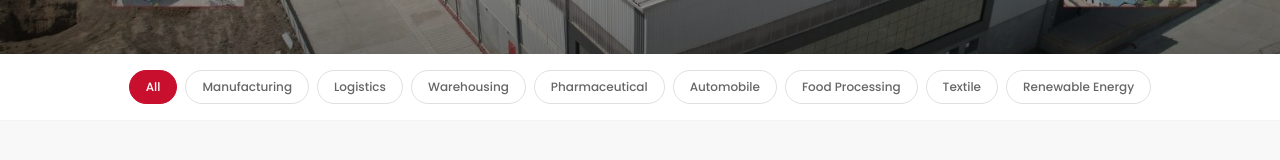
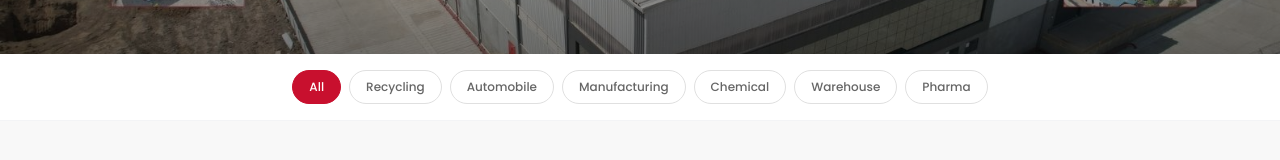
Before and after one commit to Aatul151/kes-website, a React (Vite) app: page /projects in a window 1280 px wide. Both pictures are taken after a click on the button "Do Not Show Again". Shown: the part 302-462 px from the top of the page. Built offline with nearby package versions, Linux system fonts and the light colour scheme.

Commit message:
-project tab dynamic -update content

```diff
--- a/public/client_content.js
+++ b/public/client_content.js
@@ -8,7 +8,7 @@ export const LEADER = [
     {
         name: "Jitesh Mistry",
         designation: "Director",
-        message: "Mr. Jitesh Mistry is a young and dynamic professional with a graduation in BE Mechanical with his over 18 years of experience in PEB field with leading companies across functions of project management, sales & key account management. Throughout his career, he has successfully executed more than 1,500 buildings across diverse segments. Currently, he is spearheading Sales and Marketing at KES, where he focuses on strengthening client relationships, driving business growth, and delivering competitive solutions aligned with evolving market trends.",
+        message: "Mr. Jitesh Mistry is a young and dynamic professional with a graduation in BE Mechanical with his over 18 years of experience in PEB field & has successfully executed more than 1,500 buildings across diverse segments. Currently, he is spearheading Sales and Marketing at KES, where he focuses on strengthening client relationships, driving business growth, and delivering competitive solutions aligned with evolving market trends.",
         image: "/images/team/jitesh_mistry.webp",
     },
     {
@@ -84,7 +84,7 @@ export const CLIENTS = [
     { id: 51, name: "POP Premium Houseware", image: "/images/clients/pop-premium-houseware.jpg" },
     { id: 52, name: "Prince Rollkup", image: "/images/clients/prince-rollkup.jpg" },
     { id: 53, name: "Airtech Cryogenic Gases", isShowOnHome: true, image: "/images/clients/airtech-cryogenic-gases.jpg" },
-    { id: 54, name: "Aram", image: "/images/clients/aram.jpg" },
+    { id: 54, name: "Aarmonia", image: "/images/clients/aarmonia_chemical.jpg" },
     { id: 55, name: "Fairdeal Jumbo Packaging", image: "/images/clients/fairdeal-jumbo-packaging.jpg" },
     { id: 56, name: "PCL Logistics", image: "/images/clients/pcl-logistics.jpg" },
     { id: 57, name: "Sanden", image: "/images/clients/sanden.jpg" },
@@ -112,7 +112,6 @@ export const PROJECTS = [
         id: 1,
         title: "Alliance Recept",
         location: "Surat",
-        industry: "Recycling",
         area: null,
         scope: "PEB Warehouse with 12m clear height, 8 dock levelers",
         image: "/images/projects/alliance_recpet_wmk.webp",
@@ -126,7 +125,6 @@ export const PROJECTS = [
         id: 2,
         title: "ARC7 Metals",
         location: "Surat",
-        industry: "Automobile",
         area: null,
         scope: "Heavy steel structure with 50T overhead crane",
         image: "/images/projects/arc7_metals_wmk.webp",
@@ -140,7 +138,6 @@ export const PROJECTS = [
         id: 3,
         title: "CMP Factory Shed",
         location: "Vapi",
-        industry: "Manufacturing",
         area: null,
         scope: "Clean room factory building with controlled environment",
         image: "/images/projects/cmp_factory_shed_wmk.webp",
@@ -154,7 +151,6 @@ export const PROJECTS = [
         id: 4,
         title: "CR3 India",
         location: "Jamnagar",
-        industry: "Chemical",
         area: null,
         scope: "Multi-level PEB warehouse with mezzanine floors",
         image: "/images/projects/cr3_1_wmk.webp",
@@ -168,12 +164,11 @@ export const PROJECTS = [
         id: 5,
         title: "Flair Cryosil",
         location: "Vapi",
-        industry: "Manufacturing & Warehouse",
         area: null,
         scope: "Solar panel mounting structures and control room",
         image: "/images/projects/flair_cryosil_wmk.webp",
         year: null,
-        tag: "Manufacturing & Warehouse",
+        tag: "Manufacturing , Warehouse",
         images: [
             '/images/projects/flair_cryosil_wmk.webp',
             '/images/projects/flair_plastics_wmk.webp'
@@ -183,12 +178,11 @@ export const PROJECTS = [
         id: 6,
         title: "Godwitt",
         location: "Halol",
-        industry: "Logistic",
         area: null,
         scope: "Hygienic factory building with HACCP compliance",
         image: "/images/projects/godwitt_wmk.webp",
         year: null,
-        tag: "Logistic",
+        tag: "Warehouse",
         images: [
             '/images/projects/godwitt_wmk.webp',
             '/images/projects/godwitt1_wmk.webp',
@@ -198,7 +192,6 @@ export const PROJECTS = [
         id: 7,
         title: "Maruti Suzuki",
         location: "Surat",
-        industry: "Automobile",
         area: null,
         scope: "PEB factory with humidity-controlled environment",
         image: "/images/projects/maruti_suzuki_wmk.webp",
@@ -212,7 +205,6 @@ export const PROJECTS = [
         id: 8,
         title: "Mehali",
         location: "Dahej",
-        industry: "Manufacturing",
         area: null,
         scope: "Heavy industrial shed with 100T crane girder",
         image: "/images/projects/mehali1_wmk.webp",
@@ -226,7 +218,6 @@ export const PROJECTS = [
         id: 9,
         title: "Polymetrix",
         location: "Vapi",
-        industry: "Chemical",
         area: null,
         scope: "Heavy industrial shed with 100T crane girder",
         image: "/images/projects/polymatrix_wmk.webp",
@@ -240,7 +231,6 @@ export const PROJECTS = [
         id: 10,
         title: "Plas o Pack",
         location: "Vapi",
-        industry: "Manufacturing",
         area: null,
         scope: "Heavy industrial shed with 100T crane girder",
         image: "/images/projects/plas_o_pack_wmk.webp",
@@ -254,7 +244,6 @@ export const PROJECTS = [
         id: 11,
         title: "Savita Oil",
         location: "Vapi",
-        industry: "Chemical",
         area: null,
         scope: "Heavy industrial shed with 100T crane girder",
         image: "/images/projects/savitaoil_wmk.webp",
@@ -268,12 +257,11 @@ export const PROJECTS = [
         id: 12,
         title: "SUD Chemie",
         location: "Vadodara",
-        industry: "Chemical & Warehouse",
         area: null,
         scope: "Heavy industrial shed with 100T crane girder",
         image: "/images/projects/sud_chemie1_wmk.webp",
         year: null,
-        tag: "Chemical & Warehouse",
+        tag: "Chemical , Warehouse",
         images: [
             '/images/projects/sud_chemie1_wmk.webp',
             '/images/projects/sud_chemie2_wmk.webp'
@@ -283,7 +271,6 @@ export const PROJECTS = [
         id: 13,
         title: "Surja Extrusion",
         location: "Anand",
-        industry: "Manufacturing",
         area: null,
         scope: "Heavy industrial shed with 100T crane girder",
         image: "/images/projects/surja_extrusion_wmk.webp",
@@ -297,7 +284,6 @@ export const PROJECTS = [
         id: 14,
         title: "Troikaa",
         location: "Ahemedabad",
-        industry: "Pharma",
         area: null,
         scope: "Heavy industrial shed with 100T crane girder",
         image: "/images/projects/troikaa_1_wmk.webp",
@@ -313,12 +299,11 @@ export const PROJECTS = [
         id: 15,
         title: "V-Trans",
         location: "Vapi",
-        industry: "Logistic",
         area: null,
         scope: "Heavy industrial shed with 100T crane girder",
         image: "/images/projects/v_trans_wmk.webp",
         year: null,
-        tag: "Logistic",
+        tag: "Warehouse",
         images: [
             '/images/projects/v_trans_wmk.webp',
         ]
--- a/src/pages/Projects.jsx
+++ b/src/pages/Projects.jsx
@@ -13,18 +13,6 @@ import { useScrollAnimation } from "../hooks/useScrollAnimation.js";
 import { useContent } from "../context/ContentContext.jsx";
 import ImagePreview from "../components/ImagePreview.jsx";
 import HeroSection from "../components/HeroSection.jsx";
-
-const FILTERS = [
-  "All",
-  "Manufacturing",
-  "Logistics",
-  "Warehousing",
-  "Pharmaceutical",
-  "Automobile",
-  "Food Processing",
-  "Textile",
-  "Renewable Energy",
-];
 
 export default function Projects() {
   const { PROJECTS, COMPANY } = useContent();
@@ -43,7 +31,12 @@ export default function Projects() {
   const filtered =
     activeFilter === "All"
       ? PROJECTS
-      : PROJECTS.filter((p) => p.tag === activeFilter);
+      : PROJECTS.filter(project => project.tag?.split(",").map(tag => tag.trim()).includes(activeFilter));
+
+  const filterTagTab = [
+    "All",
+    ...new Set(PROJECTS?.flatMap(project => project.tag?.split(",")?.map(tag => tag.trim())?.filter(Boolean))),
+  ];
 
   const scrollToEl = (el) => {
     if (!el) return;
@@ -102,7 +95,7 @@ export default function Projects() {
       <section className="bg-white border-b border-gray-100 sticky top-[65px] z-40">
         <div className="max-w-7xl mx-auto px-4 sm:px-6 lg:px-8 py-4">
           <div className="flex flex-wrap justify-center gap-2">
-            {FILTERS.map((f) => (
+            {filterTagTab?.map((f) => (
               <button
                 key={f}
                 className={`filter-btn ${activeFilter === f ? "active" : ""}`}
@@ -301,7 +294,7 @@ export default function Projects() {
                   <div className="lg:col-span-3 bg-white rounded-xl p-6 shadow-sm border border-gray-100">
                     <div className="grid grid-cols-1 gap-3">
                       {[
-                        { label: "Industry", value: selected?.industry },
+                        { label: "Industry", value: selected?.tag },
                         { label: "Detail", value: selected?.detail },
                       ].map((item, i) => (<>
                         {item?.value && <div
```
Also changed, not shown: public/images/clients/aarmonia_chemical.jpg (added).
